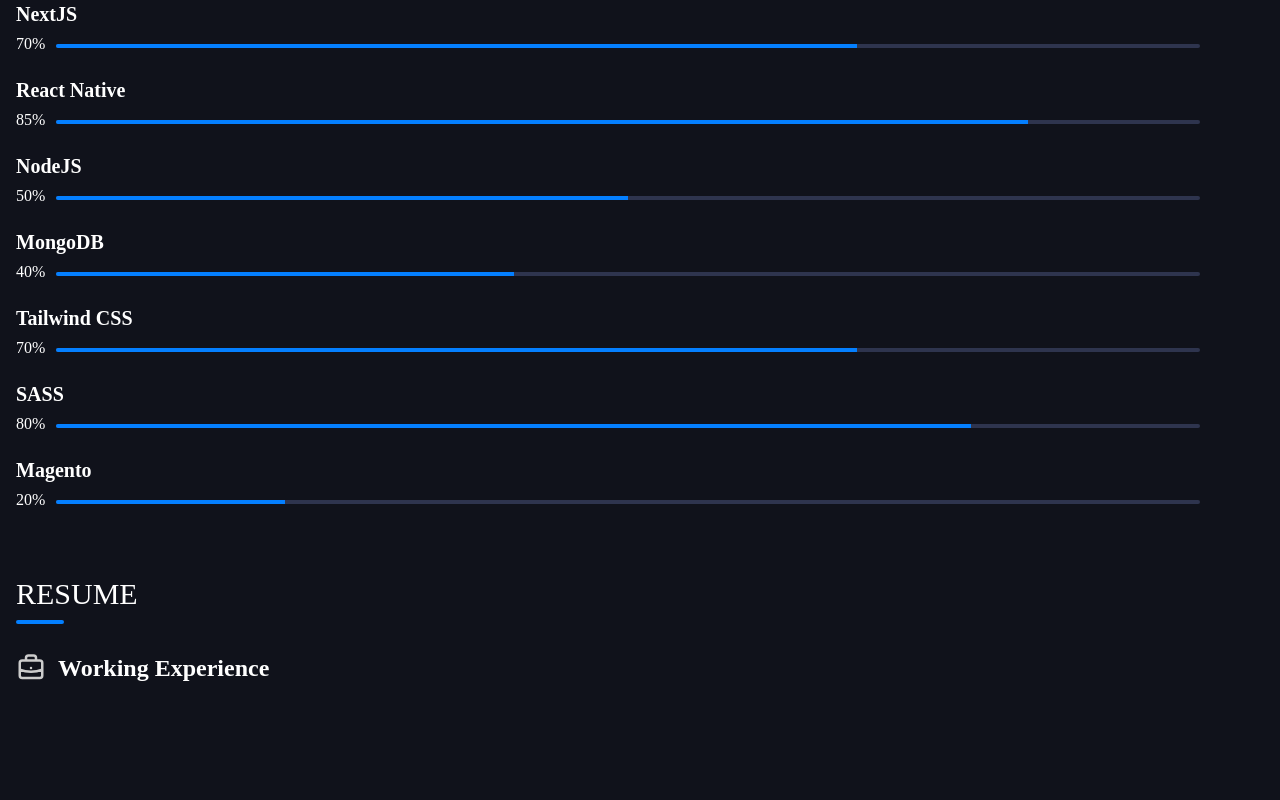
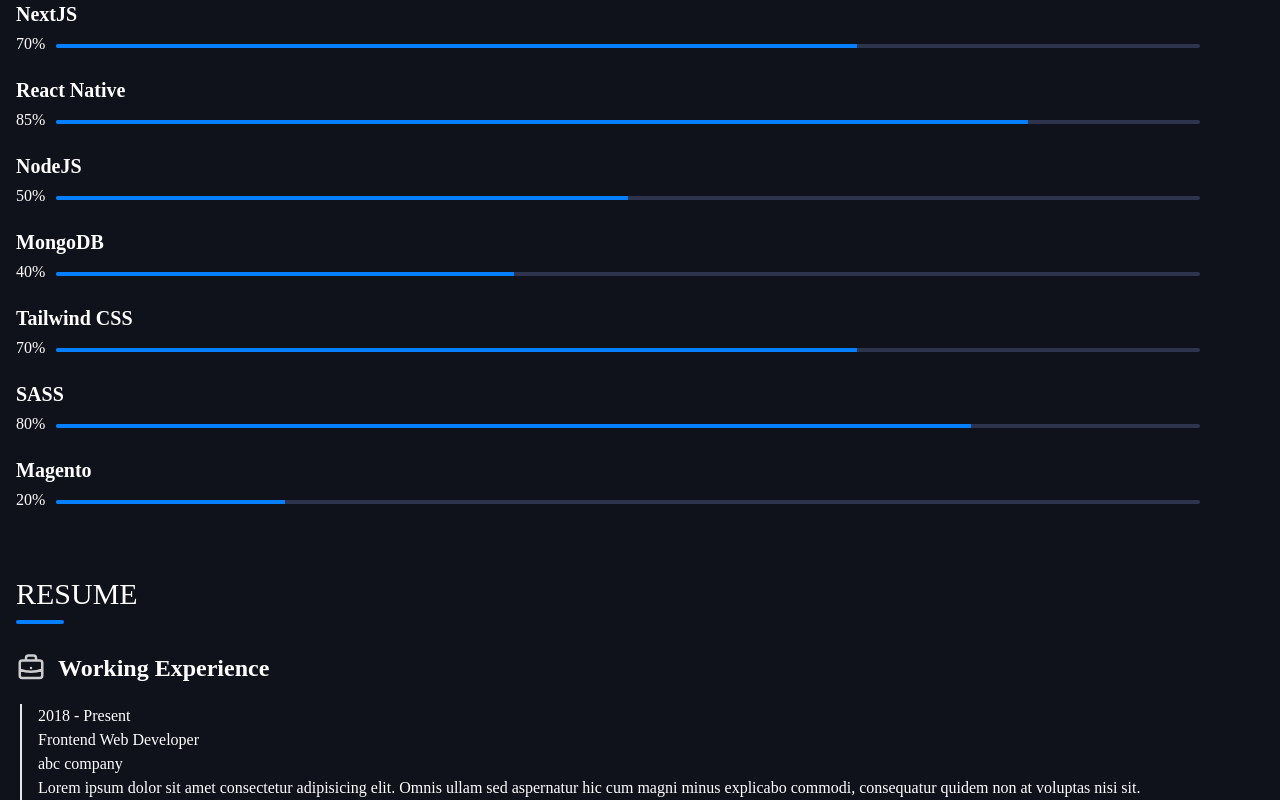
Before and after one commit to lucifer2355/portfolio-2, a Next.js app: page /resume in a window 1280 px wide. Shown: the part 524-1324 px from the top of the page. Before the commit the page ends 1208 px from the top, so only its background shows below. Built offline with nearby package versions, Linux system fonts and the light colour scheme; what tailwindcss-pseudo-elements would draw is missing.

Commit message:
add work data html structure

```diff
--- a/components/WorkAndQualifications.jsx
+++ b/components/WorkAndQualifications.jsx
@@ -8,6 +8,18 @@ const WorkAndQualifications = () => {
         <BriefcaseIcon height={30} width={30} color='#ccc' />
         <span className='ml-3 text-2xl font-bold'>Working Experience</span>
       </div>
+      <div className='border-l-2 pl-4 ml-1 mt-5 border-gray-200 h-auto'>
+        <div className='w-11/12 flex flex-col'>
+          <span className=''>2018 - Present</span>
+          <span className=''>Frontend Web Developer</span>
+          <span className=''>abc company</span>
+          <p className='text-justify'>
+            Lorem ipsum dolor sit amet consectetur adipisicing elit. Omnis ullam
+            sed aspernatur hic cum magni minus explicabo commodi, consequatur
+            quidem non at voluptas nisi sit.
+          </p>
+        </div>
+      </div>
     </div>
   );
 };
```
